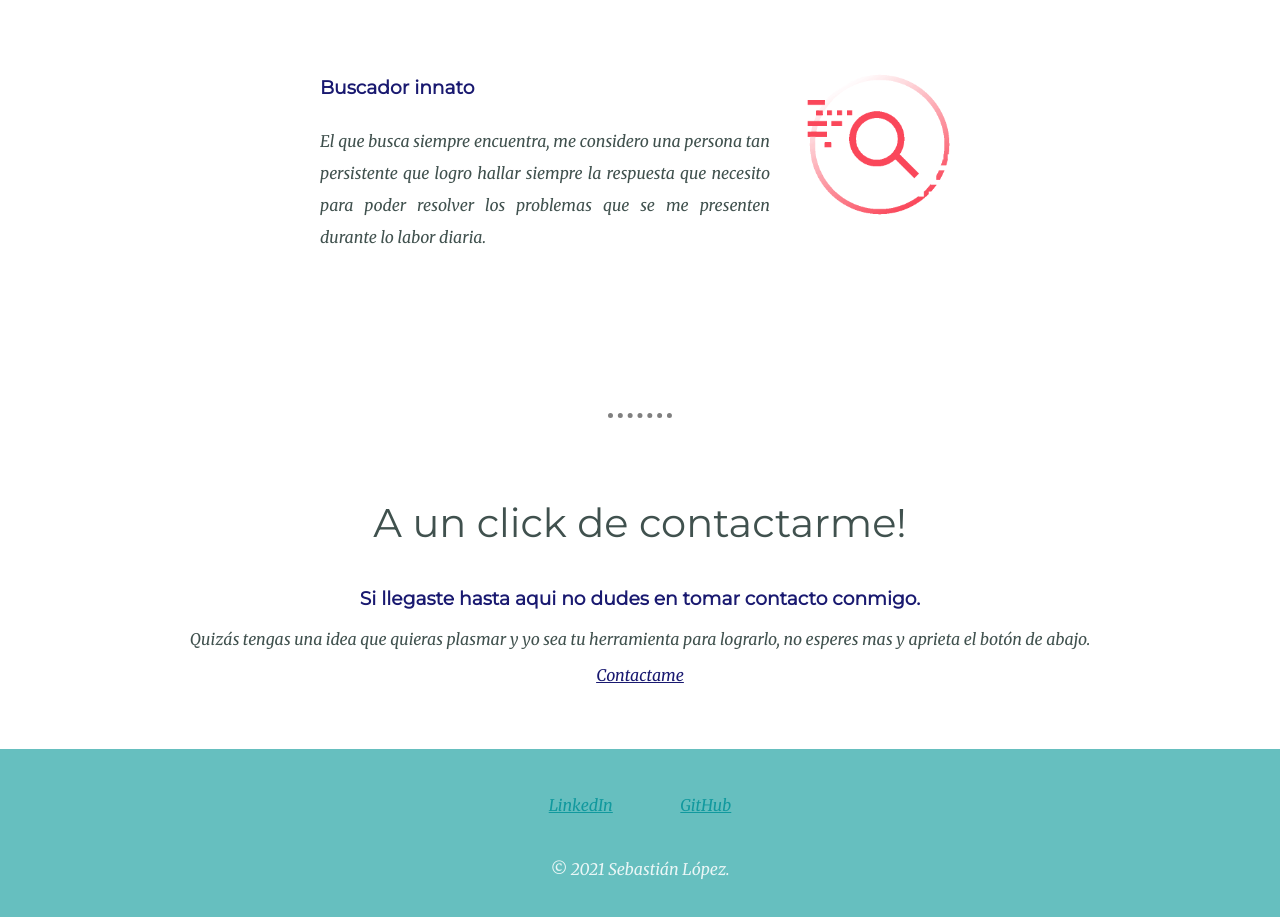
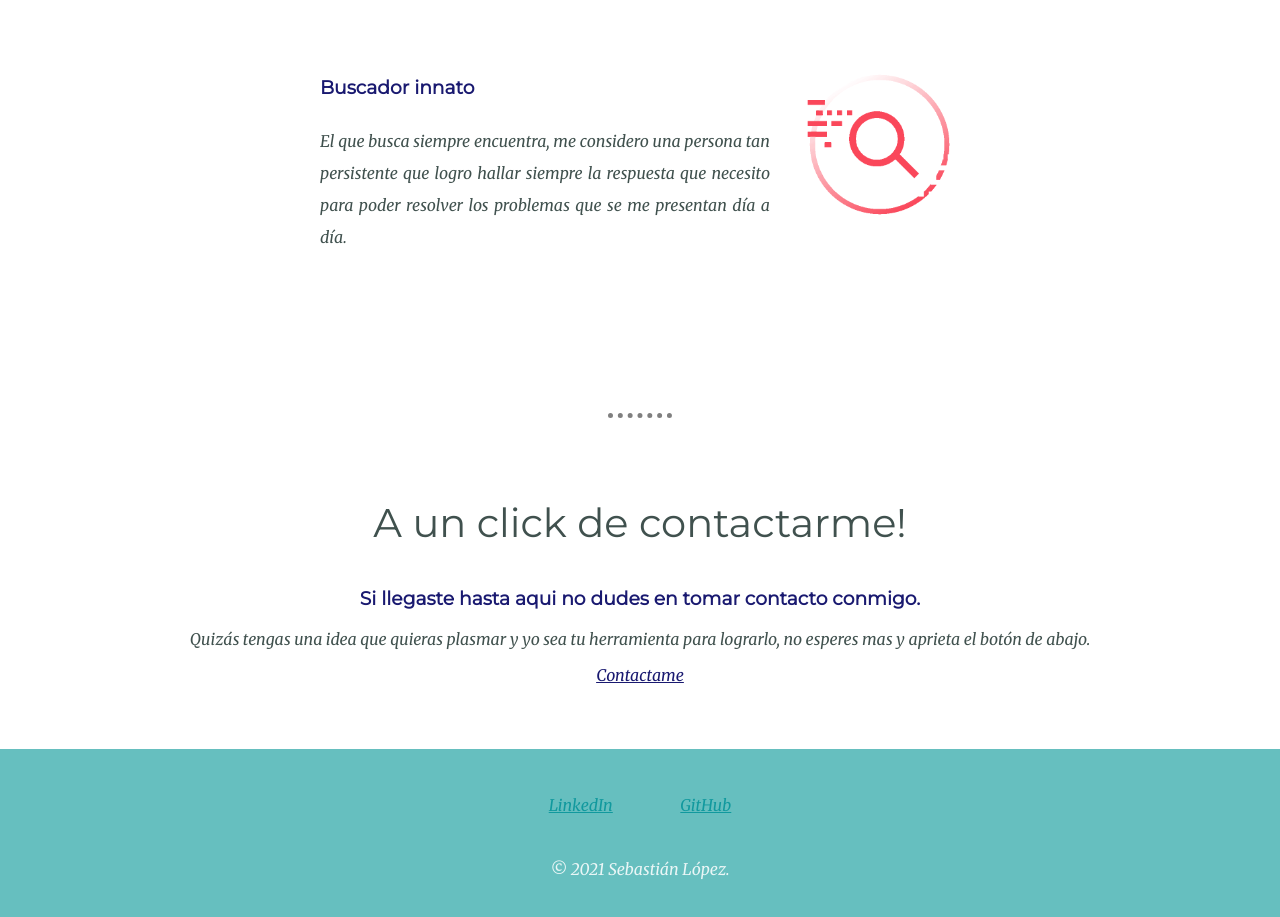
Before and after one commit to SLopezOyanguren/miSitioWeb, a plain HTML site: page index.html in a window 1280 px wide. Shown: the part 1620-2537 px from the top of the page. Drawn offline with Linux system fonts and the light colour scheme.

Commit message:
correccion texto

```diff
--- a/index.html
+++ b/index.html
@@ -42,7 +42,7 @@
       <div class="skill-row">
         <img class="img-dev-2" src="img/search.gif" alt="Busqueda">
         <h3>Buscador innato</h3>
-        <p>El que busca siempre encuentra, me considero una persona tan persistente que logro hallar siempre la respuesta que necesito para poder resolver los problemas que se me presenten durante lo labor diaria.</p>
+        <p>El que busca siempre encuentra, me considero una persona tan persistente que logro hallar siempre la respuesta que necesito para poder resolver los problemas que se me presentan día a día.</p>
       </div>
     </div>
     <hr>
```
